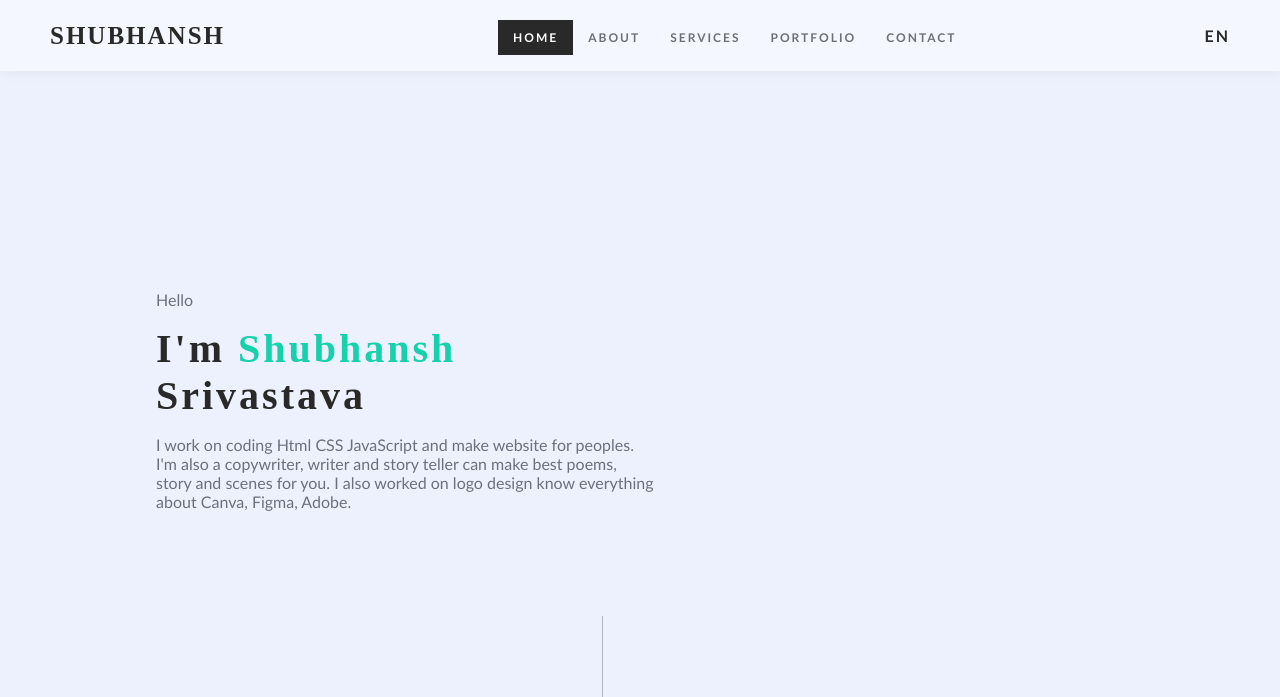
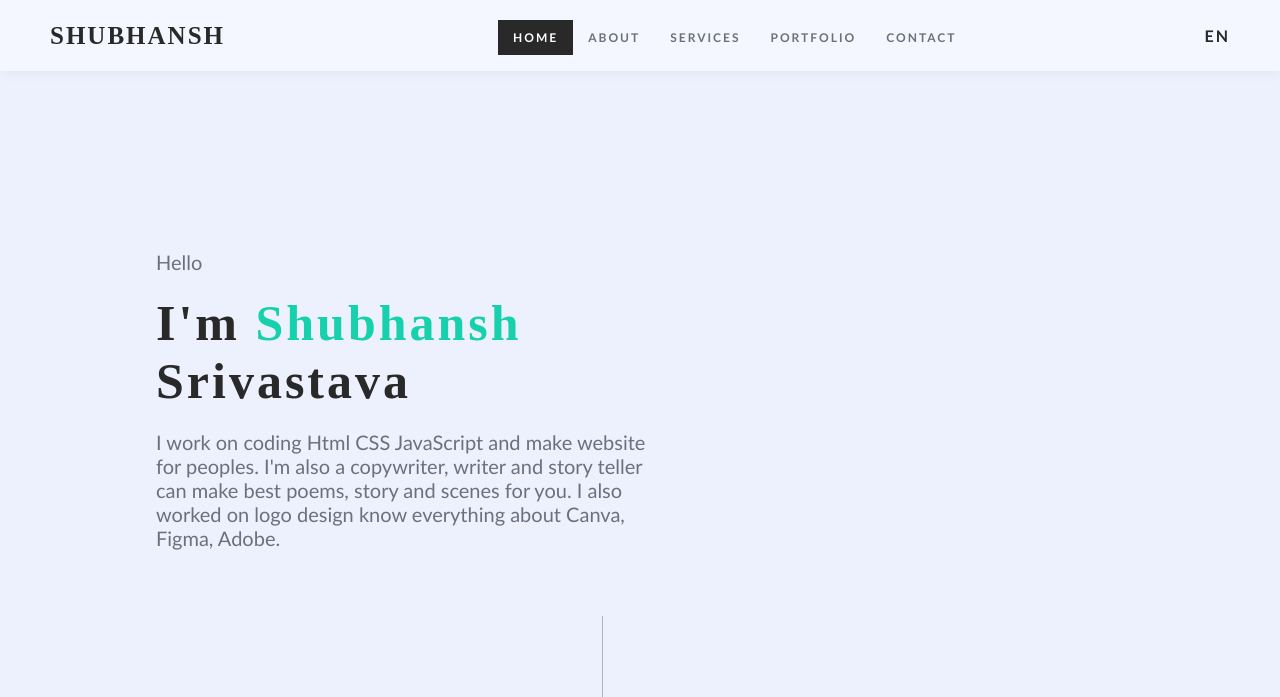
Before and after one commit to JohanD999/Shubhansh-Portfolio-Website, a plain HTML site: page index.html in a window 1280 px wide. Shown: the top 697 px of the page. Drawn offline with Linux system fonts and the light colour scheme.

Commit message:
Update index.html

```diff
--- a/index.html
+++ b/index.html
@@ -35,11 +35,11 @@
 	<!--name--------------------------->
 	<div class="name">
 	<!--hello------->
-	<p>Hello</p>
+	<p style="font-size: 20px;">Hello</p>
 	<!--name--->
-	<h1>I'm <font color="#17d1ac">Shubhansh</font> Srivastava</h1>
+	<h1 style="font-size: 50px;">I'm <font color="#17d1ac">Shubhansh</font> Srivastava</h1>
 	<!--details--------------->
-	<p class="details">I work on coding Html CSS JavaScript and make website for peoples. I'm also a copywriter,  writer and story teller can make best poems, story and scenes for you. I also worked on logo design know everything about Canva, Figma, Adobe.</p>
+	<p class="details" style="font-size: 20px;">I work on coding Html CSS JavaScript and make website for peoples. I'm also a copywriter,  writer and story teller can make best poems, story and scenes for you. I also worked on logo design know everything about Canva, Figma, Adobe.</p>
 
 
 	<!--cv button-------------------->
```
